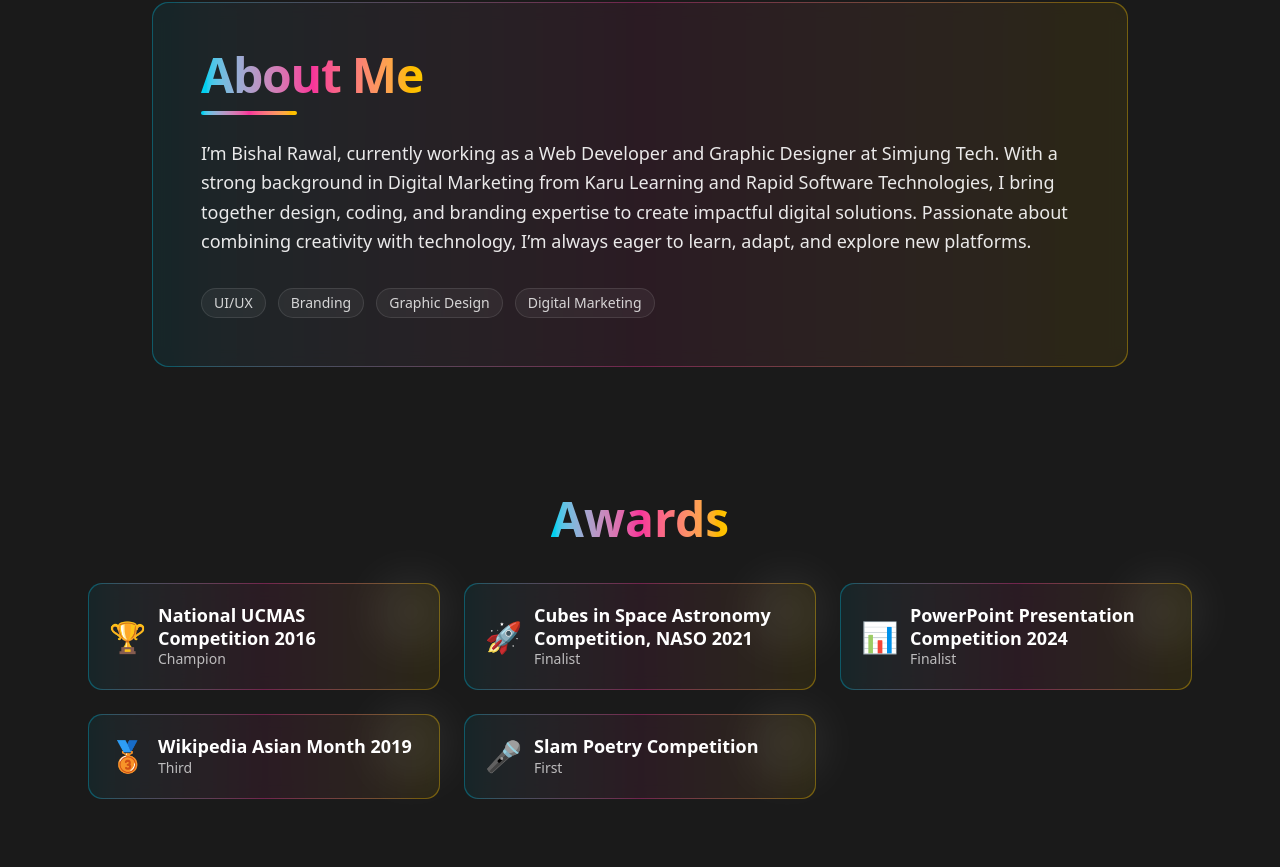
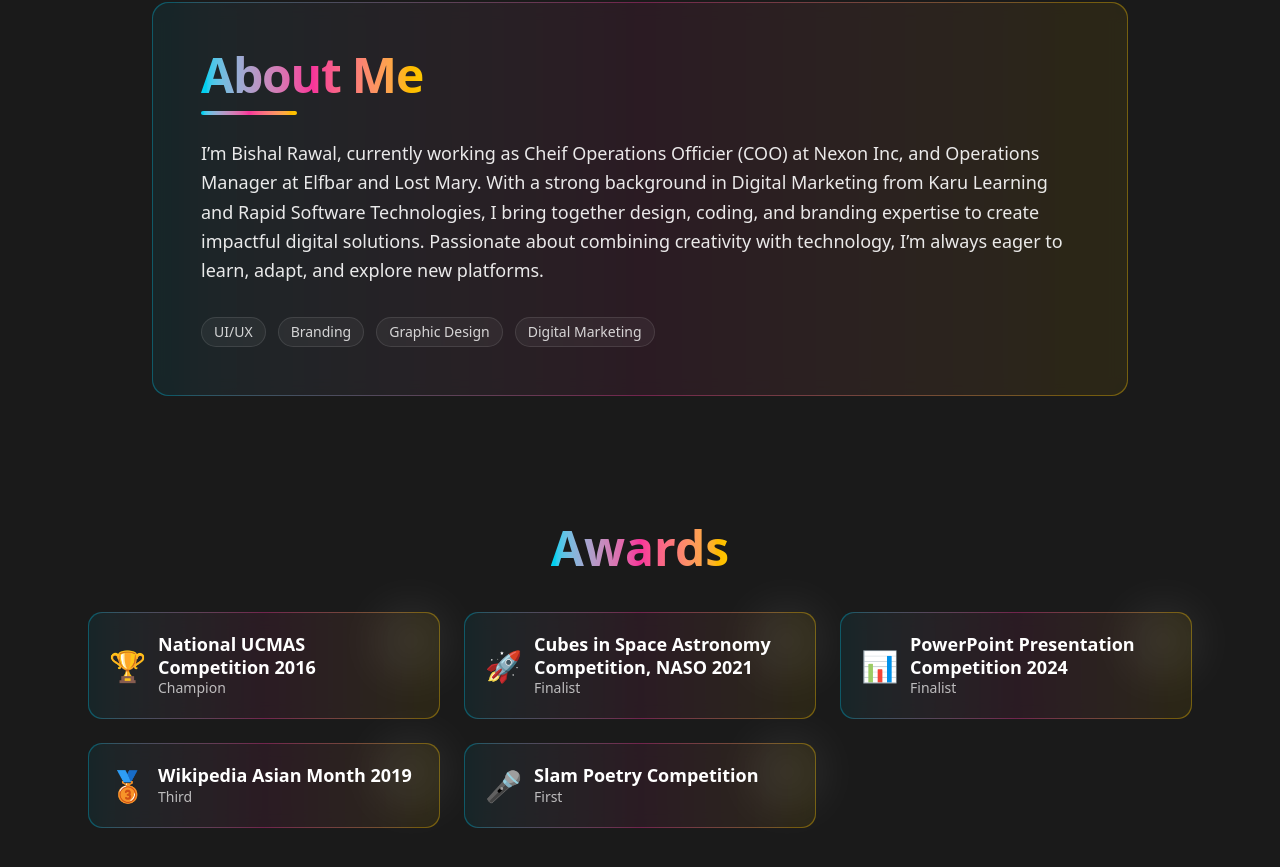
Before and after one commit to bshalrawal/Portfolio, a Next.js app: page / in a window 1280 px wide. Shown: the part 862-1729 px from the top of the page. Built offline with nearby package versions, Linux system fonts and the light colour scheme.

Commit message:
Update AboutMe.tsx

```diff
--- a/app/Components/AboutMe.tsx
+++ b/app/Components/AboutMe.tsx
@@ -61,7 +61,7 @@ const AboutMe = () => {
             className="mt-6 text-base md:text-lg leading-relaxed text-white/90"
             variants={childVariants}
           >
-I’m Bishal Rawal, currently working as a Web Developer and Graphic Designer at Simjung Tech. With a strong background in Digital Marketing from Karu Learning and Rapid Software Technologies, I bring together design, coding, and branding expertise to create impactful digital solutions. Passionate about combining creativity with technology, I’m always eager to learn, adapt, and explore new platforms.
+I’m Bishal Rawal, currently working as Cheif Operations Officier (COO) at Nexon Inc, and Operations Manager at Elfbar and Lost Mary. With a strong background in Digital Marketing from Karu Learning and Rapid Software Technologies, I bring together design, coding, and branding expertise to create impactful digital solutions. Passionate about combining creativity with technology, I’m always eager to learn, adapt, and explore new platforms.
           </motion.p>
 
           <motion.div
```
